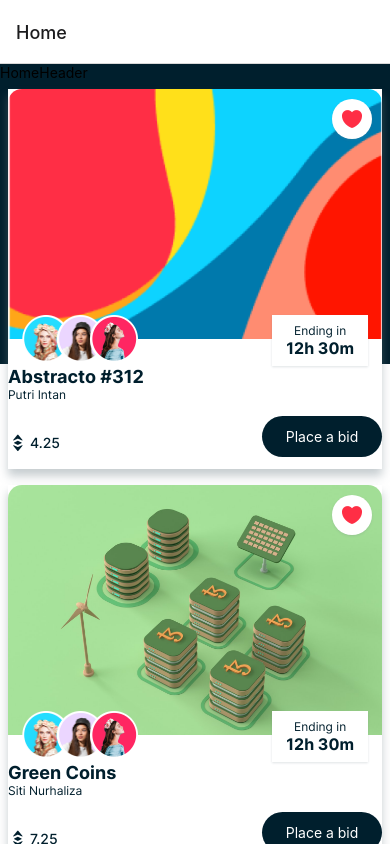
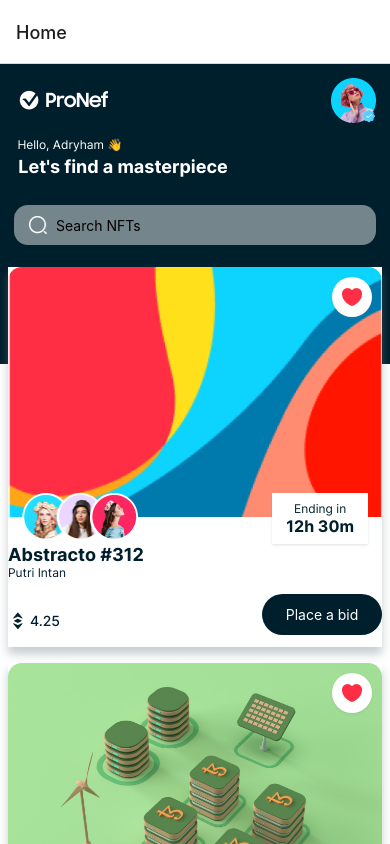
Before and after one commit to cterogene/React-Native-Nft-app, a React Native app: screen /Home in a window 390 px wide. Shown: the top 844 px of the page. Built offline with nearby package versions, Linux system fonts and the light colour scheme.

Commit message:
HomeHeader components done with badge, verified, and search designs

```diff
--- a/components/HomeHeader.js
+++ b/components/HomeHeader.js
@@ -1,10 +1,86 @@
-import { View, Text } from 'react-native'
-import React from 'react'
+import { View, Text, Image, TextInput } from 'react-native'
+import { COLORS, FONTS, SIZES, SHADOWS, assets } from '../constants';
 
-const HomeHeader = () => {
+
+const HomeHeader = ({onSearch}) => {
   return (
-    <View>
-      <Text>HomeHeader</Text>
+    <View style={{
+      backgroundColor: COLORS.primary,
+      padding: SIZES.font
+    }}>
+      <View style={{
+        flexDirection: 'row',
+        justifyContent: 'space-between',
+        alignItems: 'center'
+      }}>
+
+        <Image source={assets.logo}
+          resizeMode='contain'
+          style={{
+            width: 100, height: 25
+          }}
+        />
+
+        <View style={{
+          width: 45, height: 45
+        }}>
+          <Image source={assets.person01}
+            resizeMode='contain'
+            style={{ width: '100%', height: '100%' }}
+          />
+          <Image
+            source={assets.badge}
+            resizeMode='contain'
+            style={{
+              position: 'absolute',
+              width: 15, height: 15, bottom: 0, right: 0
+            }}
+          />
+        </View>
+      </View>
+      <View style={{
+        marginVertical: SIZES.font
+      }} >
+        <Text style={{
+          fontFamily: FONTS.regular, fontSize: SIZES.small,
+          color: COLORS.white
+        }}> Hello, Adryham 👋
+        </Text>
+        <Text style={{
+          fontFamily: FONTS.bold, fontSize: SIZES.large,
+          color: COLORS.white, marginTop: SIZES.base / 2
+        }}> Let's find a masterpiece
+        </Text>
+      </View>
+      <View  style={{
+        marginTop: SIZES.font}}>
+          <View style={{
+            width: '100%',
+            borderRadius: SIZES.font,
+            backgroundColor: COLORS.gray,
+            flexDirection: 'row',
+            alignItems: 'center',
+            paddingHorizontal: SIZES.font,
+            paddingVertical: SIZES.small - 2
+
+
+          }}>
+            <Image
+              source={assets.search}
+              resizeMode='contain'
+              style={{
+                width: 20, height: 20, marginRight: SIZES.base
+              }}
+            />
+            <TextInput
+            placeholder='Search NFTs'
+            style={{ flex: 1}}
+            onChangeText= {onSearch}
+            />
+
+          </View>
+
+      </View>
     </View>
   )
 }
```
